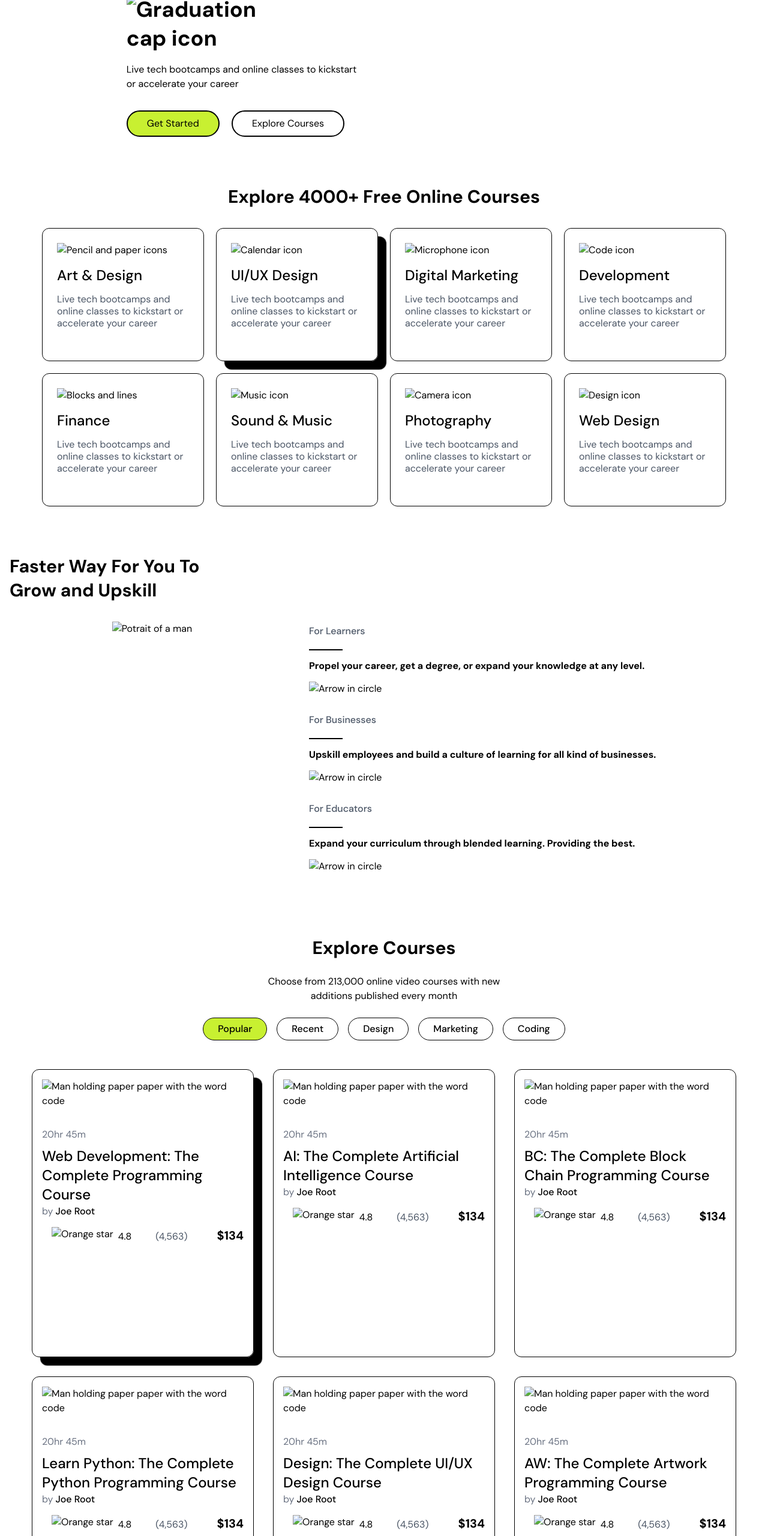
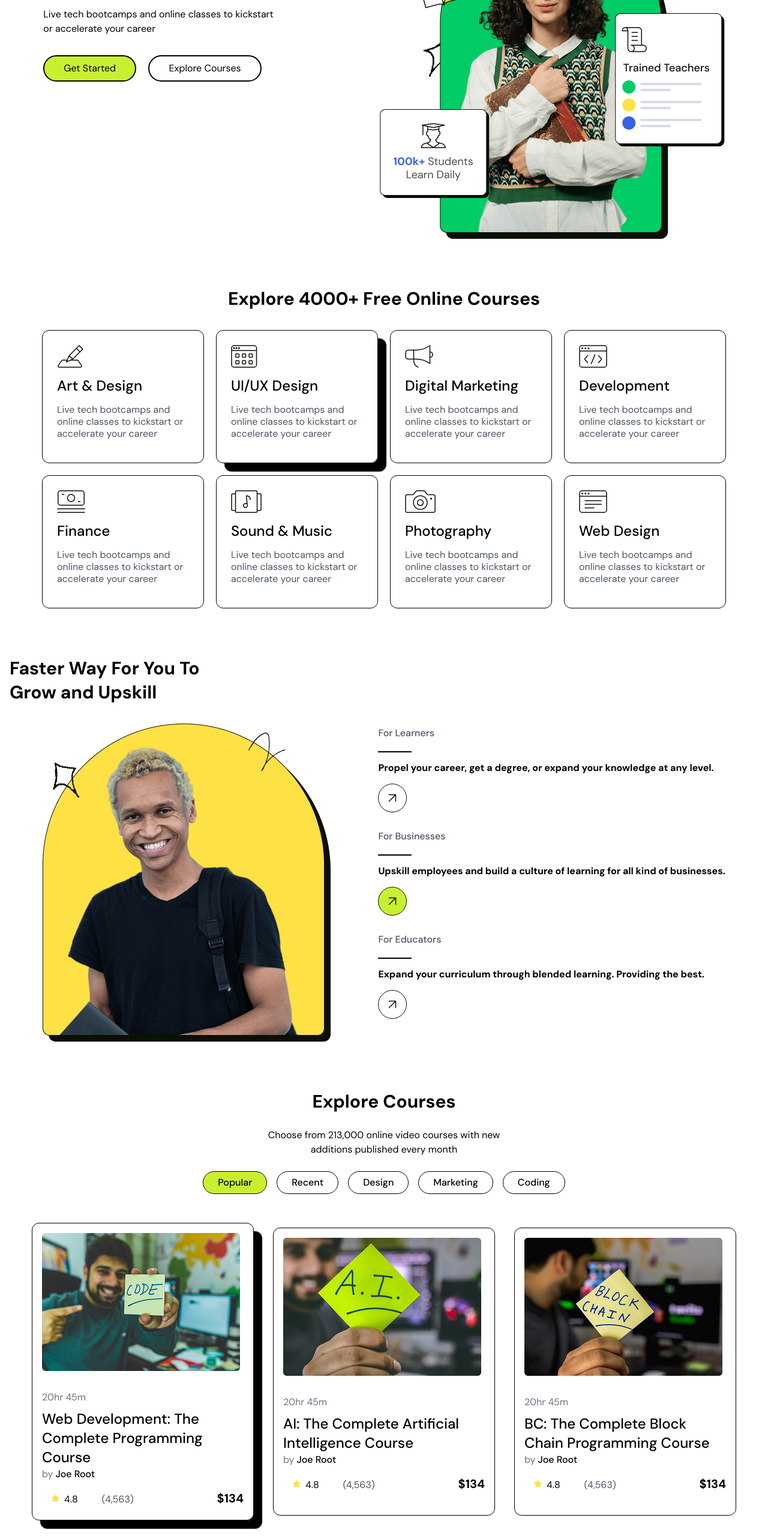
Before and after one commit to jroycodes/courses, a website: page index.html in a window 1280 px wide. Shown: the part 240-2800 px from the top of the page at 60% size. Drawn offline with Linux system fonts and the light colour scheme; the site is published under a folder, as on GitHub Pages, so addresses that start at the root find nothing.

Commit message:
fixed image issue

```diff
--- a/index.html
+++ b/index.html
@@ -18,12 +18,12 @@
         </a>
         <div class="flex items-center space-x-4">
           <img
-            src="/assets/Search.svg"
+            src="assets/Search.svg"
             alt="Search icon"
             class="h-6 w-6 object-contain"
           />
           <img
-            src="/assets/Menu.svg"
+            src="assets/Menu.svg"
             alt="Menu icon"
             class="h-6 w-6 object-contain"
           />
@@ -34,7 +34,7 @@
   <main>
     <section class="flex flex-wrap gap-6 justify-evenly align-middle mt-12">
       <div>
-        <img src="/assets/rating.svg" alt="App rating" />
+        <img src="assets/rating.svg" alt="App rating" />
         <h1
           class="font-bold text-4xl/10 mt-4 mb-4 max-w-120 leading-11.5 lg:leading-12"
         >
@@ -42,7 +42,7 @@
           <span class="inline-block"
             ><img
               class="w-auto object- max-w-[60%]"
-              src="/assets/grad.png"
+              src="assets/grad.png"
               alt="Graduation cap icon"
           /></span>
         </h1>
@@ -60,7 +60,7 @@
         </button>
       </div>
       <div>
-        <img src="/assets/teach.png" alt="Lady holding books" />
+        <img src="assets/teach.png" alt="Lady holding books" />
       </div>
     </section>
     <section class="mt-20">
@@ -75,7 +75,7 @@
         >
           <img
             class="max-w-fit"
-            src="/assets/pencil.svg"
+            src="assets/pencil.svg"
             alt="Pencil and paper icons"
           />
           <h3 class="font-medium text-2xl leading-8">Art & Design</h3>
@@ -89,7 +89,7 @@
         >
           <img
             class="max-w-fit"
-            src="/assets/calendar.svg"
+            src="assets/calendar.svg"
             alt="Calendar icon"
           />
           <h2 class="font-medium text-2xl leading-8">UI/UX Design</h2>
@@ -103,7 +103,7 @@
         >
           <img
             class="max-w-fit"
-            src="/assets/microphone.svg"
+            src="assets/microphone.svg"
             alt="Microphone icon"
           />
           <h2 class="font-medium text-2xl leading-8">Digital Marketing</h2>
@@ -115,7 +115,7 @@
         <div
           class="flex flex-col gap-3.5 border rounded-[12px] p-6 max-w-67.5 min-h-55.5"
         >
-          <img class="max-w-fit" src="/assets/code.svg" alt="Code icon" />
+          <img class="max-w-fit" src="assets/code.svg" alt="Code icon" />
           <h2 class="font-medium text-2xl leading-8">Development</h2>
           <p class="font-normal leading-5 text-gray-600">
             Live tech bootcamps and online classes to kickstart or accelerate
@@ -127,7 +127,7 @@
         >
           <img
             class="max-w-fit"
-            src="/assets/finance.svg"
+            src="assets/finance.svg"
             alt="Blocks and lines"
           />
           <h2 class="font-medium text-2xl leading-8">Finance</h2>
@@ -139,7 +139,7 @@
         <div
           class="flex flex-col gap-3.5 border rounded-[12px] p-6 max-w-67.5 min-h-55.5"
         >
-          <img class="max-w-fit" src="/assets/music.svg" alt="Music icon" />
+          <img class="max-w-fit" src="assets/music.svg" alt="Music icon" />
           <h2 class="font-medium text-2xl leading-8">Sound & Music</h2>
           <p class="font-normal leading-5 text-gray-600">
             Live tech bootcamps and online classes to kickstart or accelerate
@@ -149,7 +149,7 @@
         <div
           class="flex flex-col gap-3.5 border rounded-[12px] p-6 max-w-67.5 min-h-55.5"
         >
-          <img class="max-w-fit" src="/assets/camera.svg" alt="Camera icon" />
+          <img class="max-w-fit" src="assets/camera.svg" alt="Camera icon" />
           <h2 class="font-medium text-2xl leading-8">Photography</h2>
           <p class="font-normal leading-5 text-gray-600">
             Live tech bootcamps and online classes to kickstart or accelerate
@@ -159,7 +159,7 @@
         <div
           class="flex flex-col gap-3.5 border rounded-[12px] p-6 max-w-67.5 min-h-55.5"
         >
-          <img class="max-w-fit" src="/assets/design.svg" alt="Design icon" />
+          <img class="max-w-fit" src="assets/design.svg" alt="Design icon" />
           <h2 class="font-medium text-2xl leading-8">Web Design</h2>
           <p class="font-normal leading-5 text-gray-600">
             Live tech bootcamps and online classes to kickstart or accelerate
@@ -174,7 +174,7 @@
       </h2>
       <div class="flex flex-wrap-reverse gap-6 justify-evenly align-middle">
         <div>
-          <img src="/assets/blackman.png" alt="Potrait of a man" />
+          <img src="assets/blackman.png" alt="Potrait of a man" />
         </div>
         <div>
           <div class="flex flex-col gap-3.5">
@@ -186,7 +186,7 @@
             </h3>
             <img
               class="max-w-fit mb-6"
-              src="/assets/arrowIn.svg"
+              src="assets/arrowIn.svg"
               alt="Arrow in circle"
             />
           </div>
@@ -199,7 +199,7 @@
             </h3>
             <img
               class="max-w-fit mb-6"
-              src="/assets/greenArrow.svg"
+              src="assets/greenArrow.svg"
               alt="Arrow in circle"
             />
           </div>
@@ -212,7 +212,7 @@
             </h3>
             <img
               class="max-w-fit mb-6"
-              src="/assets/arrowIn.svg"
+              src="assets/arrowIn.svg"
               alt="Arrow in circle"
             />
           </div>
@@ -261,7 +261,7 @@
           >
             <img
               class="max-w-fit"
-              src="/assets/webdev.png"
+              src="assets/webdev.png"
               alt="Man holding paper paper with the word code"
             />
             <p class="mt-8 pb-2 text-gray-500">20hr 45m</p>
@@ -276,7 +276,7 @@
                 <div
                   class="flex gap-2 py-1.5 px-4 border-white rounded-2xl bg-white"
                 >
-                  <img src="/assets/star.svg" alt="Orange star" />
+                  <img src="assets/star.svg" alt="Orange star" />
                   <p class="pt-1">4.8</p>
                 </div>
                 <p class="pt-2.5 text-gray-600">(4,563)</p>
@@ -289,7 +289,7 @@
           <article class="border p-4 max-w-92.5 min-h-120 rounded-xl">
             <img
               class="max-w-fit"
-              src="/assets/ai.png"
+              src="assets/ai.png"
               alt="Man holding paper paper with the word code"
             />
             <p class="mt-8 pb-2 text-gray-500">20hr 45m</p>
@@ -304,7 +304,7 @@
                 <div
                   class="flex gap-2 py-1.5 px-4 border-white rounded-2xl bg-white"
                 >
-                  <img src="/assets/star.svg" alt="Orange star" />
+                  <img src="assets/star.svg" alt="Orange star" />
                   <p class="pt-1">4.8</p>
                 </div>
                 <p class="pt-2.5 text-gray-600">(4,563)</p>
@@ -317,7 +317,7 @@
           <article class="border p-4 max-w-92.5 min-h-120 rounded-xl">
             <img
               class="max-w-fit"
-              src="/assets/blockchain.png"
+              src="assets/blockchain.png"
               alt="Man holding paper paper with the word code"
             />
             <p class="mt-8 pb-2 text-gray-500">20hr 45m</p>
@@ -332,7 +332,7 @@
                 <div
                   class="flex gap-2 py-1.5 px-4 border-white rounded-2xl bg-white"
                 >
-                  <img src="/assets/star.svg" alt="Orange star" />
+                  <img src="assets/star.svg" alt="Orange star" />
                   <p class="pt-1">4.8</p>
                 </div>
                 <p class="pt-2.5 text-gray-600">(4,563)</p>
@@ -345,7 +345,7 @@
           <article class="border p-4 max-w-92.5 min-h-120 rounded-xl">
             <img
               class="max-w-fit"
-              src="/assets/python.png"
+              src="assets/python.png"
               alt="Man holding paper paper with the word code"
             />
             <p class="mt-8 pb-2 text-gray-500">20hr 45m</p>
@@ -360,7 +360,7 @@
                 <div
                   class="flex gap-2 py-1.5 px-4 border-white rounded-2xl bg-white"
                 >
-                  <img src="/assets/star.svg" alt="Orange star" />
+                  <img src="assets/star.svg" alt="Orange star" />
                   <p class="pt-1">4.8</p>
                 </div>
                 <p class="pt-2.5 text-gray-600">(4,563)</p>
@@ -373,7 +373,7 @@
           <article class="border p-4 max-w-92.5 min-h-120 rounded-xl">
             <img
               class="max-w-fit"
-              src="/assets/ui.png"
+              src="assets/ui.png"
               alt="Man holding paper paper with the word code"
             />
             <p class="mt-8 pb-2 text-gray-500">20hr 45m</p>
@@ -388,7 +388,7 @@
                 <div
                   class="flex gap-2 py-1.5 px-4 border-white rounded-2xl bg-white"
                 >
-                  <img src="/assets/star.svg" alt="Orange star" />
+                  <img src="assets/star.svg" alt="Orange star" />
                   <p class="pt-1">4.8</p>
                 </div>
                 <p class="pt-2.5 text-gray-600">(4,563)</p>
@@ -401,7 +401,7 @@
           <article class="border p-4 max-w-92.5 min-h-120 rounded-xl">
             <img
               class="max-w-fit"
-              src="/assets/aw.png"
+              src="assets/aw.png"
               alt="Man holding paper paper with the word code"
             />
             <p class="mt-8 pb-2 text-gray-500">20hr 45m</p>
@@ -416,7 +416,7 @@
                 <div
                   class="flex gap-2 py-1.5 px-4 border-white rounded-2xl bg-white"
                 >
-                  <img src="/assets/star.svg" alt="Orange star" />
+                  <img src="assets/star.svg" alt="Orange star" />
                   <p class="pt-1">4.8</p>
                 </div>
                 <p class="pt-2.5 text-gray-600">(4,563)</p>
@@ -439,7 +439,7 @@
         <div class="flex justify-center items-center">
           <img
             class="max-w-[90%]"
-            src="/assets/whitewoman.png"
+            src="assets/whitewoman.png"
             alt="Potrait of a woman"
           />
         </div>
@@ -476,7 +476,7 @@
           <div class="border p-4 max-w-85 min-h-106 rounded-xl">
             <img
               class="max-w-fit py-2"
-              src="/assets/quotes.svg"
+              src="assets/quotes.svg"
               alt="A quotes icon"
             />
             <p class="pb-4 text-gray-500 text-2xl/9">
@@ -498,7 +498,7 @@
           >
             <img
               class="max-w-fit py-2"
-              src="/assets/quotes.svg"
+              src="assets/quotes.svg"
               alt="A quotes icon"
             />
             <p class="pb-4 text-gray-500 text-2xl/9">
@@ -518,7 +518,7 @@
           <div class="border p-4 max-w-85 min-h-106 rounded-xl">
             <img
               class="max-w-fit py-2"
-              src="/assets/quotes.svg"
+              src="assets/quotes.svg"
               alt="A quotes icon"
             />
             <p class="pb-4 text-gray-500 text-2xl/9">
@@ -567,7 +567,7 @@
             <div class="flex gap-2">
               <img
                 class="object-contain max-w-fit"
-                src="/assets/check.svg"
+                src="assets/check.svg"
                 alt="Checked circle"
               />
               <p>Full access to all features</p>
@@ -575,13 +575,13 @@
             <div class="flex gap-2">
               <img
                 class="object-contain max-w-fit"
-                src="/assets/check.svg"
+                src="assets/check.svg"
                 alt="Checked circle"
               />
               <p>No credit card required</p>
             </div>
             <div class="flex gap-2">
-              <img src="/assets/check.svg" alt="Checked circle" />
+              <img src="assets/check.svg" alt="Checked circle" />
               <p>Cancel anytime</p>
             </div>
           </div>
@@ -593,7 +593,7 @@
     <div class="flex flex-col gap-6 md:mr-20">
       <a href="index.html" class="flex items-center">
         <img
-          src="/assets/Logo.svg"
+          src="assets/Logo.svg"
           alt="Circuit logo"
           class="h-8 w-auto object-contain"
         />
@@ -603,10 +603,10 @@
         Courses At Affordable Prices.
       </p>
       <div class="flex gap-4">
-        <img src="/assets/facebook.svg" alt="Facebook logo" />
-        <img src="/assets/linkedin.svg" alt="LinkedIn logo" />
-        <img src="/assets/twitter.svg" alt="Twitter logo" />
-        <img src="/assets/instagram.svg" alt="Instagram logo" />
+        <img src="assets/facebook.svg" alt="Facebook logo" />
+        <img src="assets/linkedin.svg" alt="LinkedIn logo" />
+        <img src="assets/twitter.svg" alt="Twitter logo" />
+        <img src="assets/instagram.svg" alt="Instagram logo" />
       </div>
     </div>
     <div class="flex flex-col gap-6">
```
